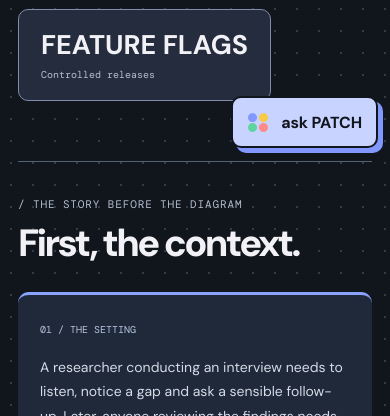
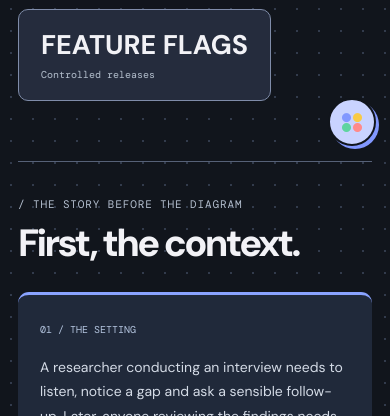
Before and after one commit to mwiti6844/mwiti-dev-chatfolio, a website: page projects/anchor/index.html in a window 390 px wide. Shown: the part 684-1100 px from the top of the page. Drawn offline with nearby package versions, Linux system fonts and the light colour scheme; no server answers.

Commit message:
fix: compact round PATCH launcher on phones
The full 'ask PATCH' pill covered page content while scrolling on narrow
screens. At <=600px it is now a 48px round button with the dots only; the
label stays in the DOM, visually hidden, so screen readers still announce it.

Co-Authored-By: Claude Opus 5.5 <noreply@anthropic.com>

```diff
--- a/guide.css
+++ b/guide.css
@@ -43,8 +43,9 @@
 .patch-optin{display:flex;gap:6px;align-items:flex-start;cursor:pointer}
 .patch-optin input{margin-top:2px}
 @media(max-width:600px){
-  .patch-launcher{right:12px;bottom:12px;padding:10px 14px}
-  .patch-launcher small{display:none}
+  /* Phone: compact round button so it doesn't cover content while scrolling; label stays for screen readers */
+  .patch-launcher{right:14px;bottom:14px;width:48px;height:48px;min-height:48px;padding:0;justify-content:center;border-radius:50%;box-shadow:3px 3px 0 var(--blue)}
+  .patch-launch-text{position:absolute;width:1px;height:1px;overflow:hidden;clip:rect(0 0 0 0);white-space:nowrap}
   .patch-panel{right:0;bottom:0;width:100vw;height:100dvh;border-radius:0;box-shadow:none;border:0}
   .patch-form textarea{font-size:16px} /* stops iOS zoom-on-focus */
 }
```
